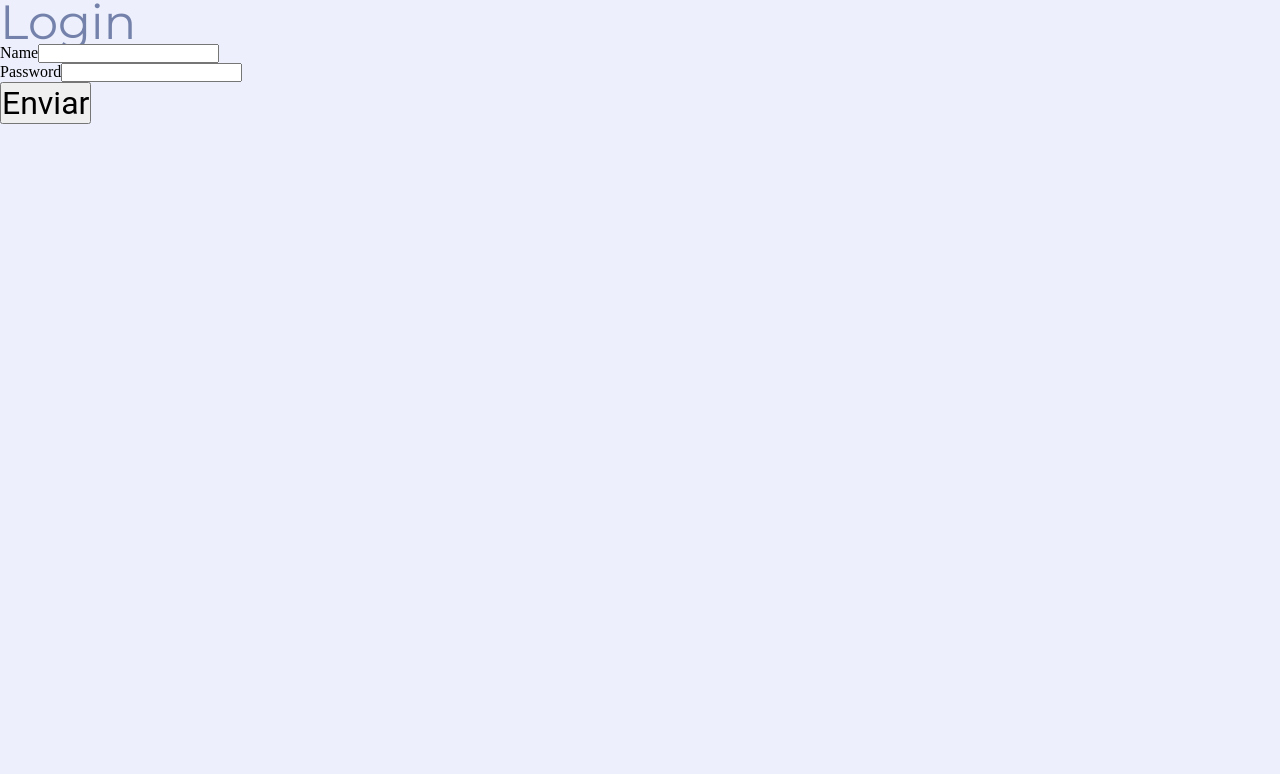
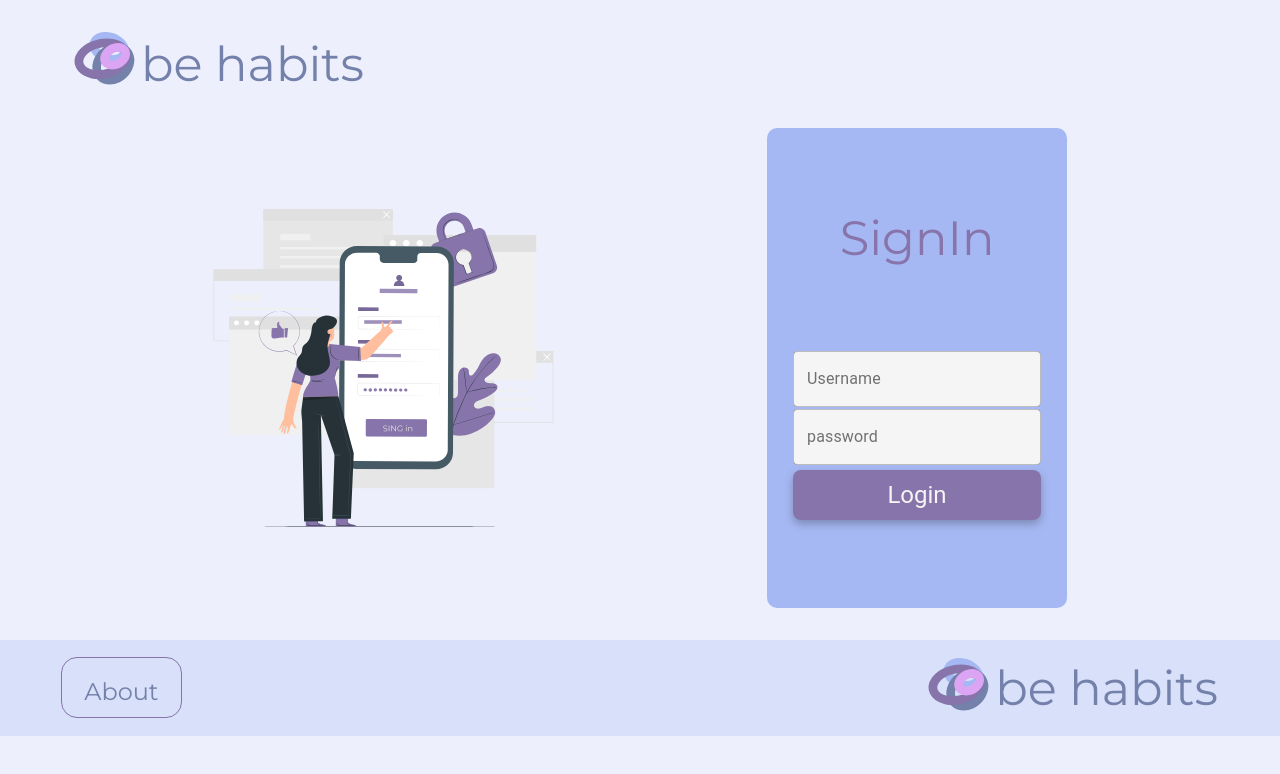
Before and after one commit to nicole-malaquias/kindnes, a React (Create React App) app: page /login in a window 1280 px wide. Shown: the top 774 px of the page. Built offline with nearby package versions, Linux system fonts and the light colour scheme.

Commit message:
style: login page stylized

```diff
--- a/src/components/Button/styles.js
+++ b/src/components/Button/styles.js
@@ -22,7 +22,7 @@ export const Container = styled.button`
   justify-content: center;
   align-items: center;
   height: ${(props) => (props.height ? props.height : "50px")};
-  width: ${(props) => (props.width ? props.width : "200px")};
+  width: ${(props) => (props.width ? props.width : "100%")};
 
   filter: drop-shadow(0px 4px 4px rgba(0, 0, 0, 0.25));
 `;
--- a/src/components/FormLogin/index.js
+++ b/src/components/FormLogin/index.js
@@ -6,14 +6,31 @@ import { toastErrorLogin } from "../../utils";
 import api from "../../services";
 import { TextField } from "@material-ui/core";
 import { useHistory } from "react-router";
-const FormLogin = ({ logado, setLogado }) => {
+import Button from "../../components/Button";
+import { makeStyles } from "@material-ui/core";
+import { createMuiTheme } from "@material-ui/core/styles";
+import { ThemeProvider } from "@material-ui/styles";
+import { Container } from "./styles";
+const useStyles = makeStyles({
+  field: {
+    backgroundColor: "var(--white)",
+    borderRadius: "5px",
+    marginTop: "2px",
+  },
+});
+const theme = createMuiTheme({
+  palette: {
+    primary: {
+      main: "#DBA5F3",
+    },
+  },
+});
+const FormLogin = () => {
+  const classes = useStyles();
   const history = useHistory();
   const schema = yup.object().shape({
     username: yup.string().required("Campo obrigatório"),
-    password: yup
-      .string()
-      .min(4, "Mínimo de 4 dígitos")
-      .required("Campo obrigatório"),
+    password: yup.string().required("Campo obrigatório"),
   });
 
   const {
@@ -38,31 +55,47 @@ const FormLogin = ({ logado, setLogado }) => {
           JSON.stringify(decoded.user_id)
         );
         reset();
-        history.push("/dashboard")
+        history.push("/dashboard");
       })
       .catch((_) => toastErrorLogin());
   };
 
   return (
-    <div>
-      <h2> Login</h2>
-      <form onSubmit={handleSubmit(handleForm)}>
-        <label htmlFor="username">Name</label>
-        <input type="text" id="username" {...register("username")} />
-        <p>
-          {!!errors.username}
-          {errors.username?.message}
-        </p>
-        <label htmlFor="password">Password</label>
-        <input type="password" id="password" {...register("password")} />
-        <p>
-          {!!errors.password}
-          {errors.password?.message}
-        </p>
+    <Container>
+      <h2>SignIn</h2>
+      <ThemeProvider theme={theme}>
+        <form onSubmit={handleSubmit(handleForm)}>
+          <TextField
+            className={classes.field}
+            color="primary"
+            variant="outlined"
+            label="Username"
+            name="Username"
+            type="text"
+            {...(errors.username?.message && {
+              error: true,
+              helperText: errors.username.message,
+            })}
+            {...register("username")}
+          />
+          <TextField
+            className={classes.field}
+            color="primary"
+            variant="outlined"
+            label="password"
+            name="password"
+            type="text"
+            {...(errors.password?.message && {
+              error: true,
+              helperText: errors.password.message,
+            })}
+            {...register("password")}
+          />
 
-        <button type="submit">Enviar</button>
-      </form>
-    </div>
+          <Button type="submit" colorButton="purplePink">Login</Button>
+        </form>
+      </ThemeProvider>
+    </Container>
   );
 };
 
--- /dev/null
+++ b/src/components/FormLogin/styles.js
@@ -0,0 +1,29 @@
+import styled from "styled-components";
+
+export const Container = styled.div`
+  display: flex;
+  flex-direction: column;
+  justify-content: space-evenly;
+  align-items: center;
+  background-color: var(--purpleOpacity);
+  padding: 1rem;
+  border-radius: 10px;
+  width: 300px;
+
+  h2 {
+    color: var(--purplePink);
+    margin-bottom: 1rem;
+    text-align: center;
+  }
+  form {
+    display: flex;
+    flex-direction: column;
+    align-items: center;
+  }
+  button {
+    margin-top: 5px;
+    :hover {
+      background-color: var(--purple);
+    }
+  }
+`;
--- a/src/pages/Login/index.js
+++ b/src/pages/Login/index.js
@@ -1,5 +1,19 @@
 import FormLogin from "../../components/FormLogin";
+import ImageLogin from "../../assets/image-login.svg"
+import { Container } from "./styles";
+import Menu from "../../components/Menu";
+import Footer from "../../components/Footer";
+
 const Login = () => {
-  return <FormLogin />;
+  return (
+    <>
+    <Menu/>
+      <Container>
+        <img src={ImageLogin} alt="" />
+        <FormLogin />
+      </Container>
+      <Footer />
+    </>
+  );
 };
 export default Login;
--- a/src/pages/Login/styles.js
+++ b/src/pages/Login/styles.js
@@ -0,0 +1,14 @@
+import styled from "styled-components";
+
+export const Container = styled.div`
+  display: flex;
+  flex-wrap: wrap;
+  justify-content: space-evenly;
+  height: 60vh;
+  @media only screen and (max-width: 768px) {
+    justify-content: center;
+    img {
+      display: none;
+    }
+  }
+`;
--- a/src/styles/global.js
+++ b/src/styles/global.js
@@ -9,12 +9,10 @@ export default createGlobalStyle`
         list-style: none;
 
     }
-
-
-
     :root{
         --white: #F5F5F5;
         --black: #000000;
+        --purpleOpacity : #a6b8f3;
         --purple: #7481AA;
         --purplePink: #8674AA;
         --purpleDetails: #7481aa;
```
Also changed, not shown: src/assets/image-login.svg (added).
